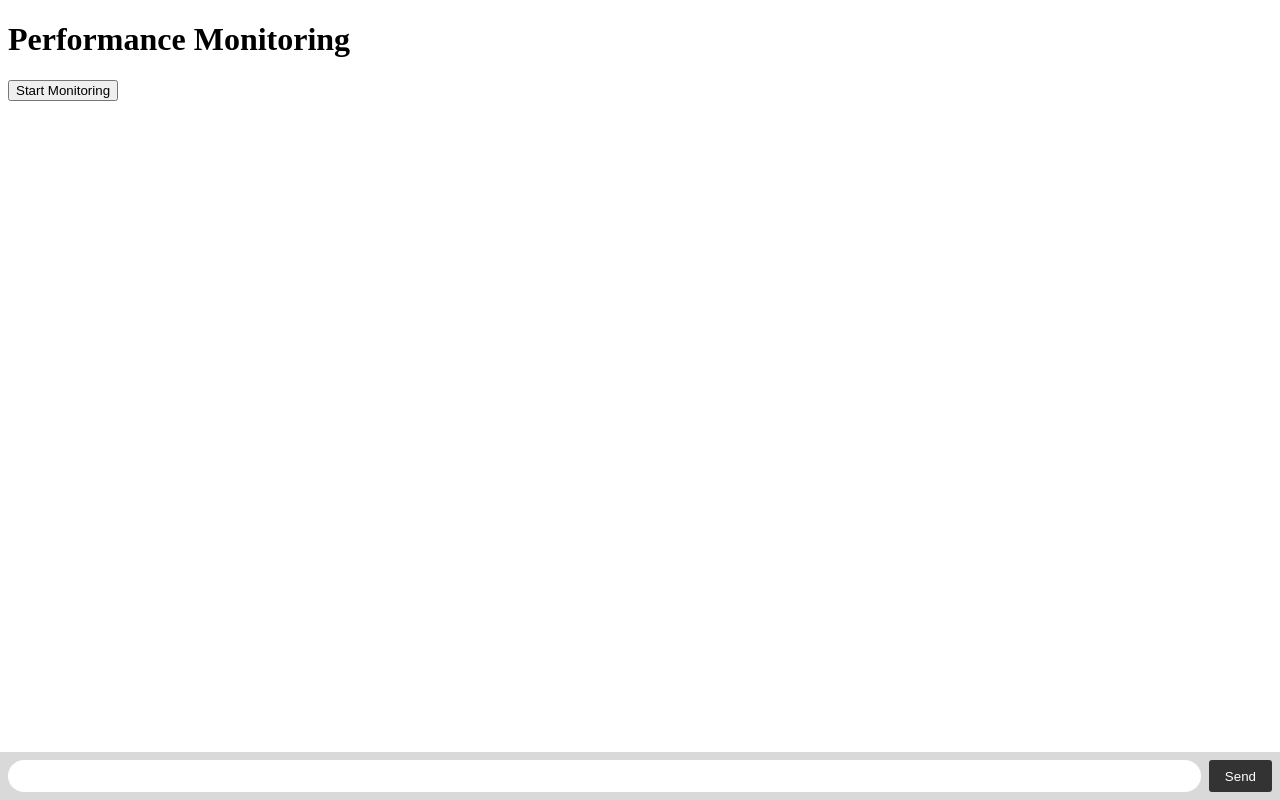
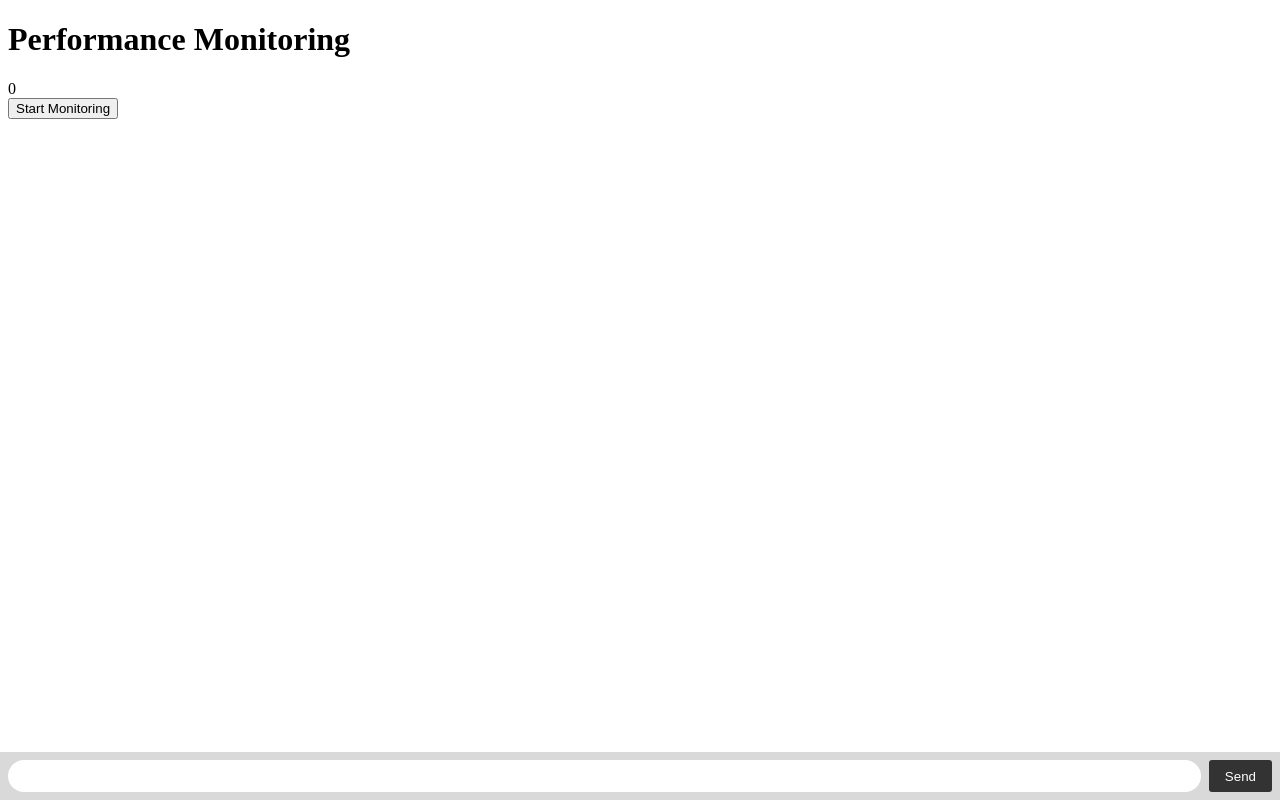
Before and after one commit to fuxiao156/WebSocketTest, a Vue app: page / in a window 1280 px wide. Built offline with nearby package versions, Linux system fonts and the light colour scheme; no server answers.

Commit message:
将解压时间及堆栈作为回复

```diff
--- a/src/components/decompress.vue
+++ b/src/components/decompress.vue
@@ -1,5 +1,5 @@
-<!-- 计算压缩时间 -->
 <script setup lang="ts">
+//<!-- 计算压缩时间 -->
   import {io} from "socket.io-client";
   import {ref,onMounted} from "vue";
   import {Zstd} from "@hpcc-js/wasm/zstd"
@@ -8,6 +8,8 @@
   const decoder = new TextDecoder()
 //   var isCompress = [false,false,false,false]
   var isCompress = [true,true,true,true]
+  //用来计数
+  const countNum = ref(0)
   socket.on('connect', () => {
     console.log('Connected to the WebSocket server');
   });
@@ -20,16 +22,16 @@
   // 服务器传来的数据
   //以下是没有压缩的数据
   socket.on('data_1000000', (data) => {
-    getJsHeap('data_1000000')
+    getJsHeap()
   })
   socket.on('data_2000000', (data) => {
-    getJsHeap('data_2000000')
+    getJsHeap()
   })
   socket.on('data_5000000', (data) => {
-    getJsHeap('data_5000000')
+    getJsHeap()
   })
   socket.on('data_10000000', (data) => {
-    getJsHeap('data_10000000')
+    getJsHeap()
   })
   //以下是压缩了的数据
   socket.on('data_1000000_comp', (data) => {
@@ -59,22 +61,26 @@
       //进行解压
   async function hpcc_handleCompress(unit8Array:Uint8Array,eventName:string) {
     console.log("开始解压")
-      getJsHeap(eventName)
+      const startTime = performance.now();
       const zstd = await Zstd.load();
       const decompressed_data = zstd.decompress(unit8Array)
       const decompressed_string = decoder.decode(decompressed_data)
+      const endTime = performance.now();
+      const time = (endTime - startTime).toFixed(1)
       console.log("解压完成")
-      console.log(decompressed_string)
+    //   console.log(decompressed_string)
+      getJsHeap(time)
   }
 
-  function getJsHeap(eventName:string){
+  function getJsHeap(decompressTime:string='0'){
     const totalHeapSize = (performance.memory.jsHeapSizeLimit/1024).toFixed(0);
     const usedHeapSize = (performance.memory.usedJSHeapSize/1024).toFixed(0);
     const freeHeapSize = (totalHeapSize - usedHeapSize).toFixed(0);
-    socket.emit(eventName, {
+    socket.emit('responce', {
         totalHeapSize,
         usedHeapSize,
-        freeHeapSize
+        freeHeapSize,
+        decompressTime
     });
   }
 
@@ -99,6 +105,7 @@
         lastime = nextTime;
         nextTime = performance.now();
         jsHeapSize.value = window.console?.memory?.usedJSHeapSize || 0;
+        countNum.value = countNum.value + 1
       }, 500);
     };
 
@@ -135,6 +142,7 @@
 
   <div>
     <h1>Performance Monitoring</h1>
+    <div>{{ countNum }}</div>
     <button @click="startMonitoring" v-if="!monitoring">Start Monitoring</button>
     <button @click="stopMonitoring" v-if="monitoring">Stop Monitoring</button>
     <div v-if="jsHeapSize !== null">JS Heap Size: {{ formatBytes(jsHeapSize) }}</div>
```
Also changed, not shown: src/components/test.vue (+0 -9 lines).
